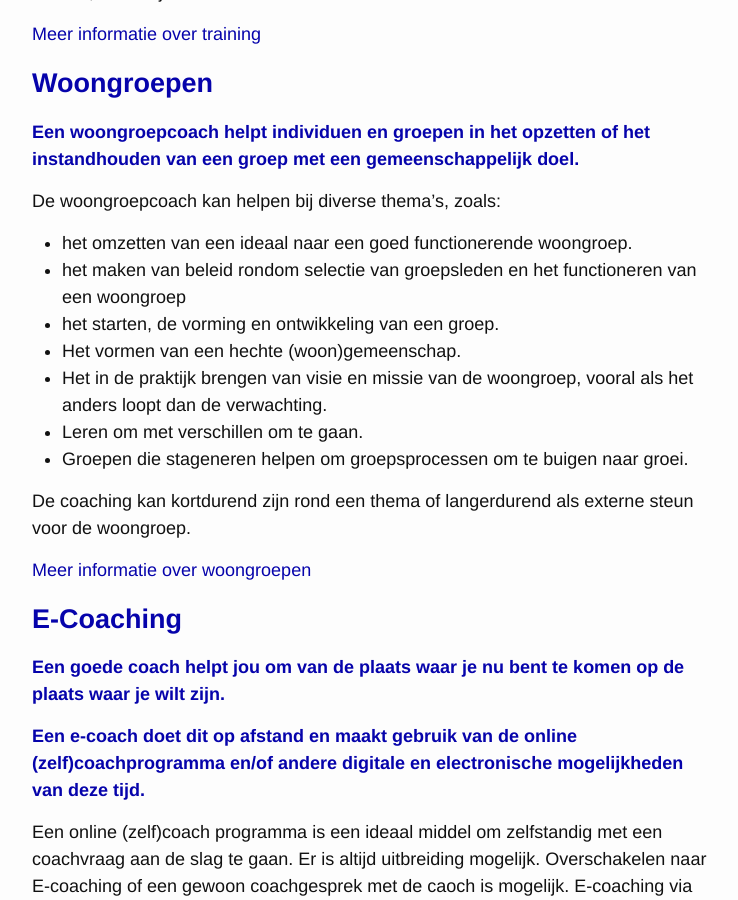
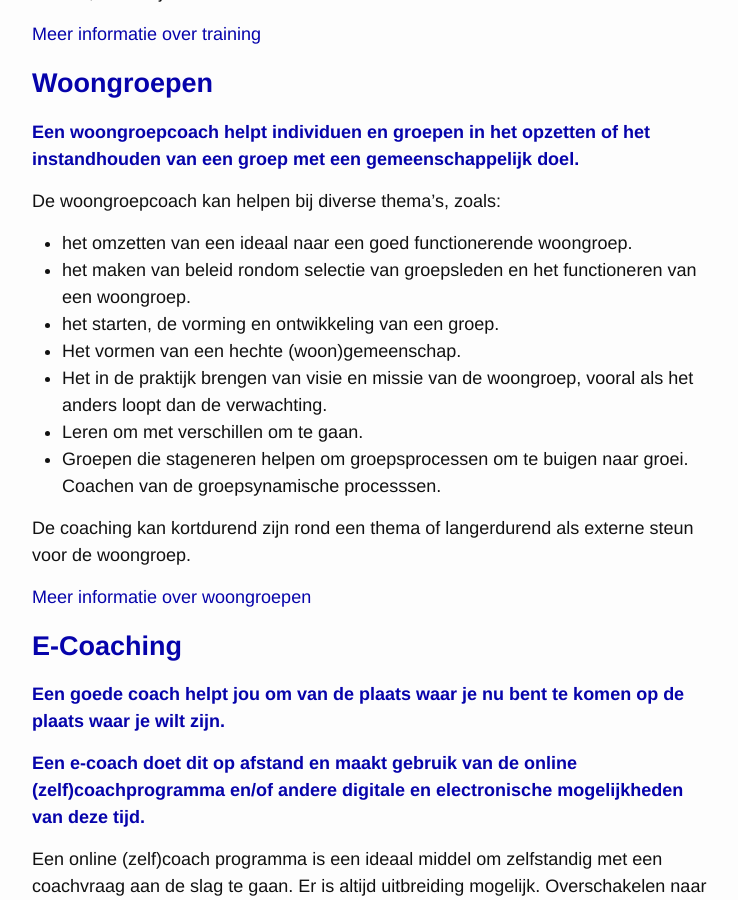
Before and after one commit to keesneven/keesneven.github.io, a Jekyll site: the page built from diensten.html, in a window 1280 px wide and 900 px high, scrolled down 2041 px. Shown: the whole window, without its empty margins (268-1006 px from the left). Built offline with Jekyll 4.4.1, drawn with Linux system fonts in a browser that asks for light colours; nearby versions of some CDN libraries.

Commit message:
Update diensten.yaml

```diff
--- a/_data/diensten.yaml
+++ b/_data/diensten.yaml
@@ -64,12 +64,13 @@
 
     <ul>
       <li>het omzetten van een ideaal naar een goed functionerende woongroep.</li>
-      <li>het maken van beleid rondom selectie van groepsleden en het functioneren van een woongroep</li>
+      <li>het maken van beleid rondom selectie van groepsleden en het functioneren van een woongroep.</li>
       <li>het starten, de vorming en ontwikkeling van een groep.</li>
       <li>Het vormen van een hechte (woon)gemeenschap.</li>
       <li>Het in de praktijk brengen van visie en missie van de woongroep, vooral als het anders loopt dan de verwachting.</li>
       <li>Leren om met verschillen om te gaan.</li>
-      <li>Groepen die stageneren helpen om groepsprocessen om te buigen naar groei.</li>
+      <li>Groepen die stageneren helpen om groepsprocessen om te buigen naar groei.
+      </li>Coachen van de groepsynamische processsen.
     </ul>
 
     <p>De coaching kan kortdurend zijn rond een thema of langerdurend als externe steun voor de woongroep.</p>"
```
